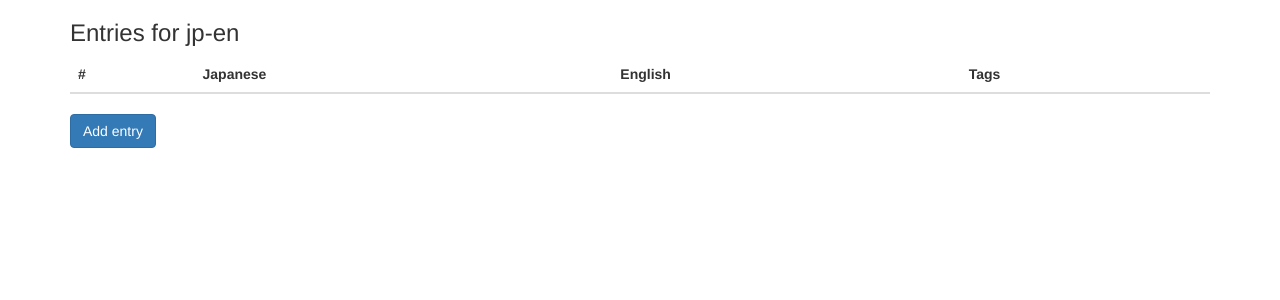
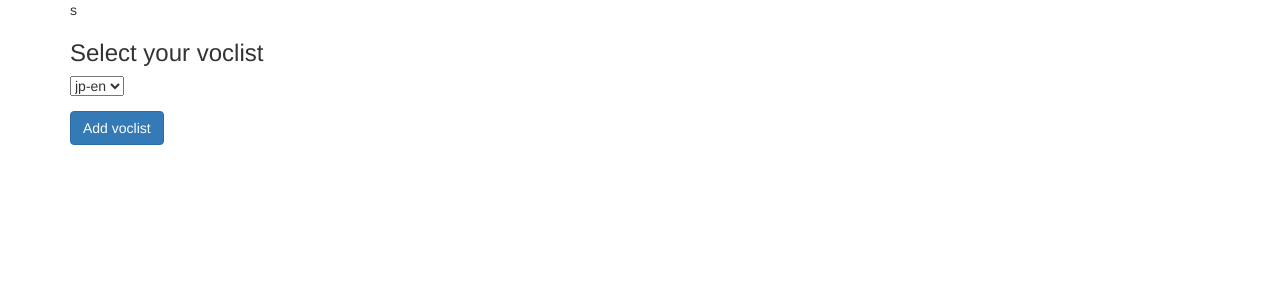
Before and after one commit to BasileVu/voclist, a Flask app: page / in a window 1280 px wide. Shown: the part 51-351 px from the top of the page. Run offline with Flask 2, Linux system fonts and the light colour scheme; data comes from the database, SQL or seed files in the repository; data that the repository does not hold is empty; some libraries are stand-ins or nearby versions.

Commit message:
Page to add voclists

```diff
--- a/voclist/templates/base.html
+++ b/voclist/templates/base.html
@@ -4,7 +4,8 @@
     <meta charset="UTF-8">
     <title>Voc list</title>
 
-    <link href="static/css/bootstrap.min.css" rel="stylesheet">
+    <link href="/static/css/bootstrap.min.css" rel="stylesheet">
+    <link href="/static/css/navbar.css" rel="stylesheet">
     {% block headers %}{% endblock %}
 </head>
 <body>
@@ -21,9 +22,12 @@
             </div>
         </div>
     </nav>
-    {% block content %}{% endblock %}
 
-    <script type="text/javascript" src="static/js/jquery.min.js"></script>
-    <script type="text/javascript" src="static/js/bootstrap.min.js"></script>
+    <div id="content">
+        {% block content %}{% endblock %}
+    </div>
+
+    <script type="text/javascript" src="/static/js/jquery.min.js"></script>
+    <script type="text/javascript" src="/static/js/bootstrap.min.js"></script>
     {% block scripts %}{% endblock %}
 </body>
--- a/voclist/templates/entries.html
+++ b/voclist/templates/entries.html
@@ -1,11 +1,6 @@
 {% extends "base.html" %}
-
-{% block headers %}
-    <link href="static/css/index.css" rel="stylesheet">
-{% endblock %}
-
 {% block content %}
-    <div id="content" class="container">
+    <div class="container">
         <h3>Entries for {{ voclist.name }}</h3>
 
         <table class="table">
--- a/voclist/templates/index.html
+++ b/voclist/templates/index.html
@@ -1 +1,47 @@
 {% extends "base.html" %}
+{% block content %}
+    <div class="container">s
+        <h3>Select your voclist</h3>
+
+        <div class="form-group">
+            <select>
+                {% for voclist in voclists %}
+                    <option>{{ voclist.name }}</option>
+                {% endfor %}
+            </select>
+        </div>
+
+
+        <button type="button" class="btn btn-primary" data-toggle="modal" data-target="#add-voclist-modal">Add voclist</button>
+    </div>
+
+<!-- Modal to add entries -->
+<div class="modal fade" id="add-voclist-modal" role="dialog">
+    <div class="modal-dialog">
+
+        <!-- Modal content-->
+        <form id="add-voclist-form" action="/voclists/" method="post">
+            <div class="modal-content">
+                <div class="modal-header">
+                    <button type="button" class="close" data-dismiss="modal">&times;</button>
+                    <h4 class="modal-title">New voclist</h4>
+                </div>
+                <div class="modal-body">
+                    <div class="form-group">
+                        <label for="lang-left">Language at the left:</label>
+                        <input type="text" class="form-control" id="lang-left" name="lang-left">
+                    </div>
+                    <div class="form-group">
+                        <label for="lang-right">Language at the right:</label>
+                        <input type="text" class="form-control" id="lang-right" name="lang-right">
+                    </div>
+                </div>
+                <div class="modal-footer">
+                    <button type="button" class="btn btn-default" data-dismiss="modal">Close</button>
+                    <button type="submit" class="btn btn-primary">Ok</button>
+                </div>
+            </div>
+        </form>
+    </div>
+</div>
+{% endblock %}
--- a/voclist/views.py
+++ b/voclist/views.py
@@ -7,6 +7,25 @@ from voclist.models import Voclist, Entry, Tag
 
 @app.route("/")
 def index():
+    return render_template("index.html", voclists=Voclist.query.all())
+
+
+@app.route("/voclists/", methods=["POST"])
+def create_voclist():
+    voclist = Voclist(
+        name="%s-%s" % (request.form["lang-left"], request.form["lang-right"])
+    )
+
+    print(voclist)
+
+    db.session.add(voclist)
+    db.session.commit()
+
+    return "created" + voclist.name
+
+
+@app.route("/entries/", methods=["GET"])
+def entries():
     voclist = Voclist.query.filter_by(name="jp-en").first()  # FIXME
     print(voclist)
     return render_template("entries.html", voclist=voclist)
```
Also changed, not shown: voclist/static/css/navbar.css (renamed from voclist/static/css/index.css).
